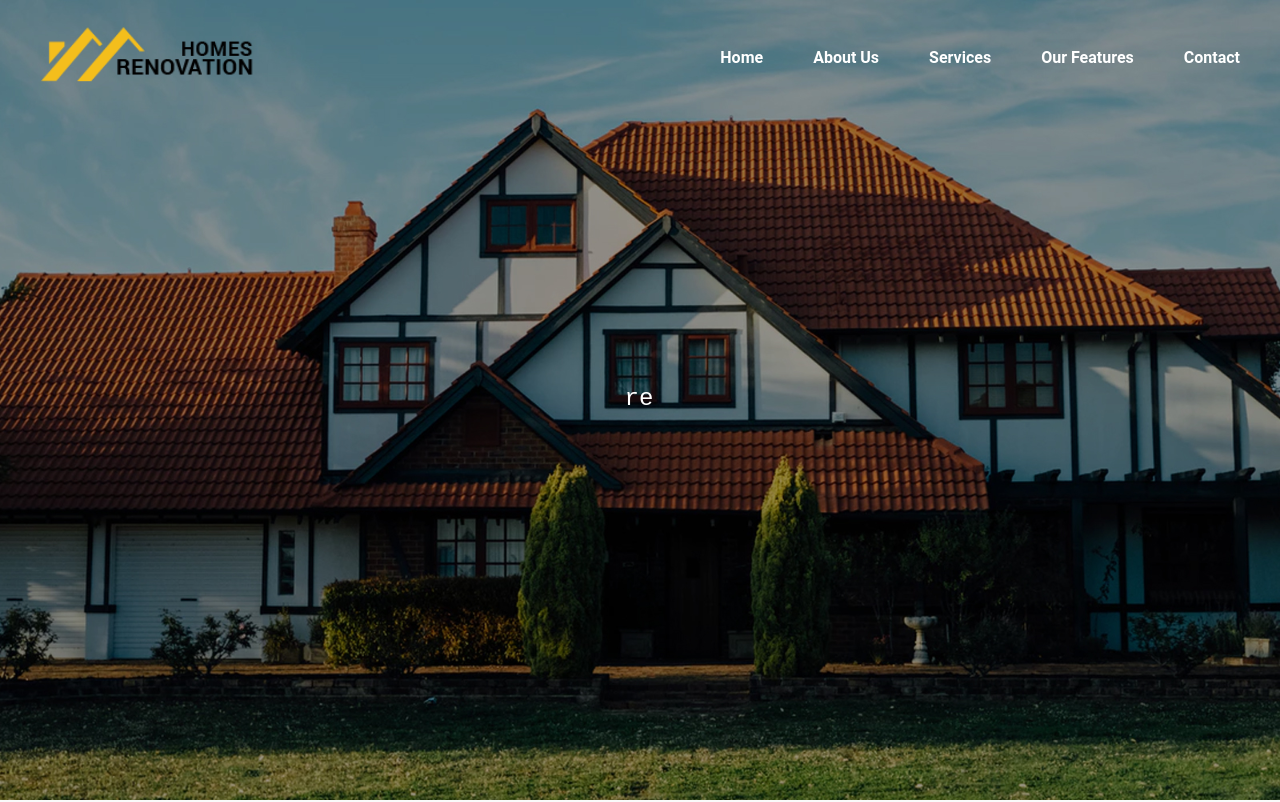
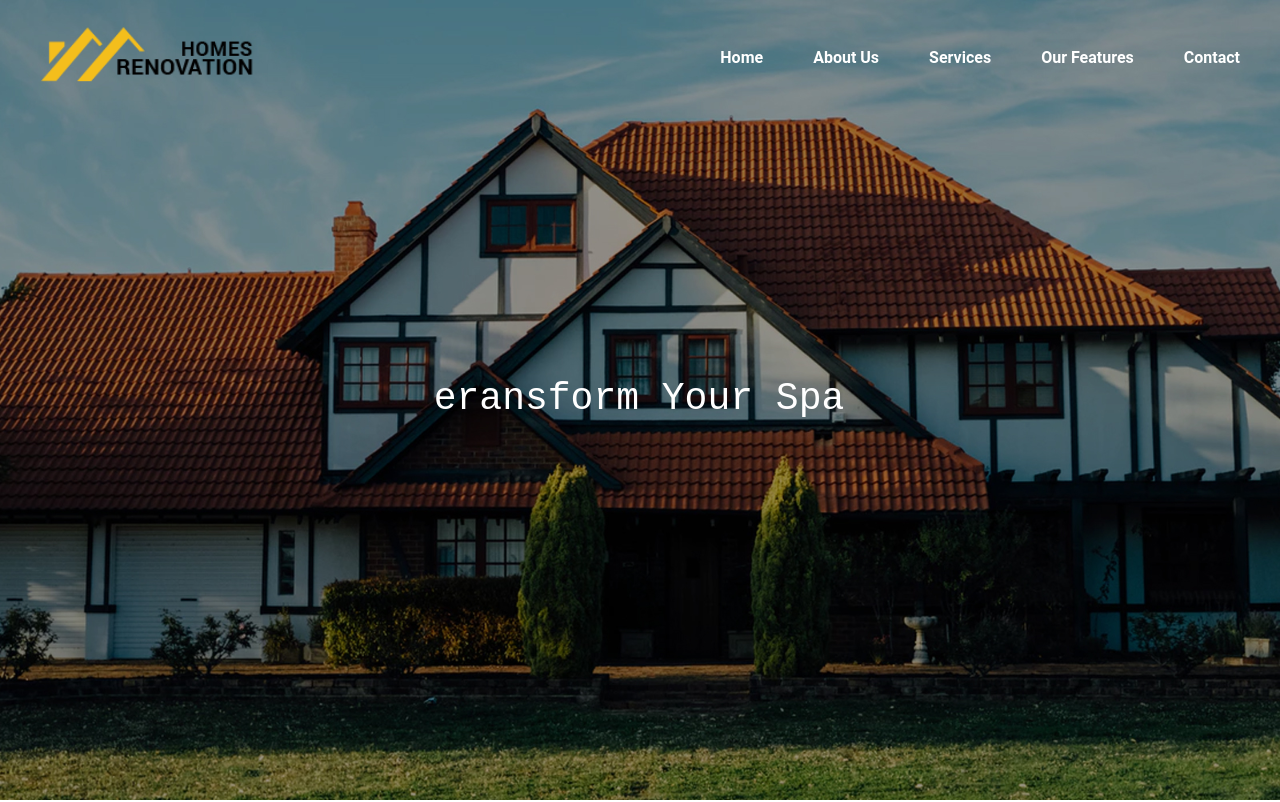
Before and after one commit to srijankarki07/renovation-site-mock-design, a Next.js app: page / in a window 1280 px wide. Shown: the top 802 px of the page. Built offline with nearby package versions, Linux system fonts and the light colour scheme.

Commit message:
minor changes

```diff
--- a/src/app/globals.css
+++ b/src/app/globals.css
@@ -14,6 +14,7 @@
 html,
 body {
   max-width: 100vw;
+  scroll-behavior: smooth;
   overflow-x: hidden;
 }
 
@@ -26,7 +27,6 @@ body {
   font-family: Roboto, Open Sans, sans-serif;
   -webkit-font-smoothing: antialiased;
   -moz-osx-font-smoothing: grayscale;
-  scroll-behavior: smooth;
 }
 
 * {
@@ -147,11 +147,11 @@ p {
 
 .typing-text p {
   font-family: "Courier New", Courier, monospace;
-  font-size: 24px;
+  font-size: 38px;
   color: #fff;
-  white-space: wrap;
+  white-space: nowrap;
   overflow: hidden;
-  border-right: 2px solid black;
+  border-right: 2px solid rgb(255, 255, 255);
   display: inline-block;
   animation: typing 3s steps(30) 1s 1 normal both, blink 0.7s step-end infinite;
 }
@@ -179,6 +179,10 @@ p {
     position: fixed;
     background-color: #fff;
     color: #0a0a0a;
+  }
+
+  .typing-text p {
+    font-size: 14px;
   }
 
   .logo {
@@ -236,7 +240,7 @@ p {
   justify-content: space-between;
   align-items: center;
   width: 100%;
-  background-color: #f9f9f9;
+  background-color: #fff;
   padding: 100px 50px;
   color: #333;
 }
@@ -298,7 +302,6 @@ p {
   .aboutUs {
     flex-direction: column;
     padding: 50px 20px;
-    margin-top: 60vh;
   }
 
   .aboutUs-content {
@@ -337,7 +340,7 @@ p {
   flex-direction: column;
   align-items: center;
   width: 100%;
-  background-color: #f9f9f9;
+  background-color: #e4e4e4;
   padding: 100px 40px;
 }
 
--- a/src/component/header.js
+++ b/src/component/header.js
@@ -27,7 +27,7 @@ export default function Header() {
     "Breathe New Life Into Your Home",
     "From Dream to Reality: Expert Renovations",
   ];
-  const typingSpeed = 150;
+  const typingSpeed = 100;
 
   useEffect(() => {
     const typingInterval = setInterval(() => {
```
